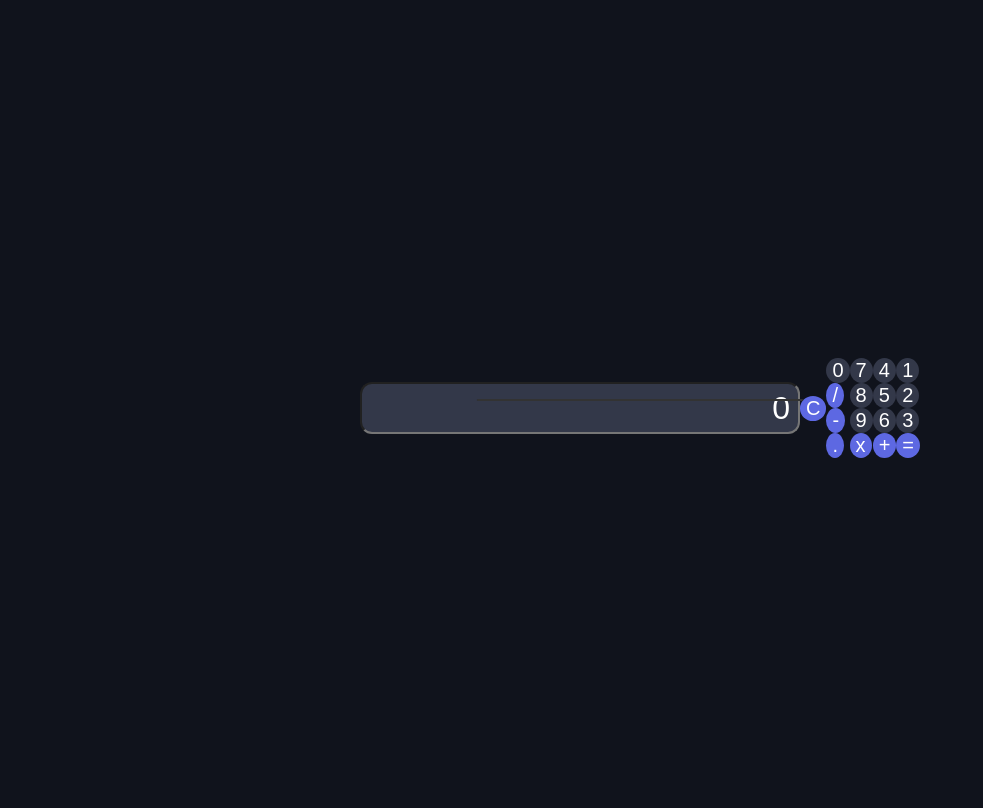
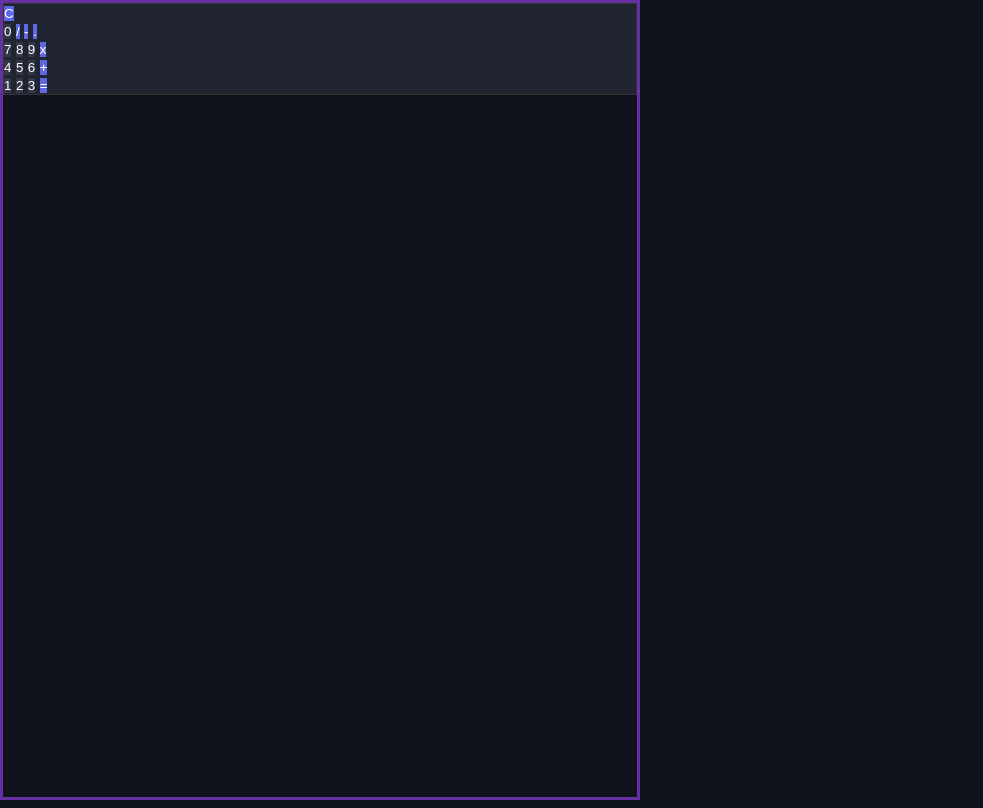
Before and after one commit to GerardoRoman/JSCalculator, a plain HTML site: page index.html in a window 1280 px wide. Shown: the whole page, without its empty margins (0-983 px from the left). Drawn offline with Linux system fonts and the light colour scheme.

Commit message:
clicked buttons display

```diff
--- a/index.html
+++ b/index.html
@@ -11,41 +11,42 @@
 </head>
 
 <body>
-    <div class="calculator"></div>
+    <div class="calculator">
 
-    <input type="text" class="screen" id="screen" placeholder="0">
+        <div type="text" class="screen" id="screen"></div>
 
         <section id="row">
-        <button class="symbol">C</button>
+            <button class="symbol" id="clear">C</button>
         </section>
 
-    <section id="row">
-        <button class="number">0</button>
-        <button class="symbol">/</button>
-        <button class="symbol">-</button>
-        <button class="symbol">.</button>
+        <section id="row 1">
+            <button class="number" id="zero">0</button>
+            <button class="symbol" id="divide">/</button>
+            <button class="symbol" id="minus">-</button>
+            <button class="symbol" id="decimal">.</button>
         </section>
 
-    <section id="row">
-        <button class="number">7</button>
-        <button class="number">8</button>
-        <button class="number">9</button>
-        <button class="symbol">x</button>
+        <section id="row 2">
+            <button class="number" id="seven">7</button>
+            <button class="number" id="eight">8</button>
+            <button class="number" id="nine">9</button>
+            <button class="symbol" id="multiply">x</button>
         </section>
 
-    <section id="row">
-        <button class="number">4</button>
-        <button class="number">5</button>
-        <button class="number">6</button>
-        <button class="symbol">+</button>
+        <section id="row 3">
+            <button class="number" id="four">4</button>
+            <button class="number" id="five">5</button>
+            <button class="number" id="six">6</button>
+            <button class="symbol" id="plus">+</button>
         </section>
 
-    <section id="row">
-        <button class="number">1</button>
-        <button class="number">2</button>
-        <button class="number">3</button>
-        <button class="symbol">=</button>
+        <section id="row 4">
+            <button class="number" id="one">1</button>
+            <button class="number" id="two">2</button>
+            <button class="number" id="three">3</button>
+            <button class="symbol" id="equals">=</button>
         </section>
+    </div>
 
 </body>
 
--- a/main.css
+++ b/main.css
@@ -1,3 +1,9 @@
+* {
+    box-sizing: border-box;
+    margin: 0;
+    padding: 0;
+}
+
 html,
 body {
     font-size: 16px;
@@ -8,8 +14,10 @@ body {
 body {
     background: #10131c;
     display: flex;
-    align-items: center;
-    justify-content: center;
+    flex-direction: column;
+    border: 3px solid #6630A4;
+    width: 50%;
+
 }
 
 button {
@@ -20,42 +28,29 @@ button {
 }
 
 .screen {
-    border-radius: .75rem;
-    font-size: 2rem;
-    height: 2rem;
+
     color: #fff;
     background: #333849;
-    text-align: end;
-    padding: .5rem;
+
 }
 
 .calculator {
     background: #212532;
-    display: grid;
-    grid-template-columns: (4, 2fr);
-    gap: .75rem;
-    width: 325px;
     border: 1px solid #333;
-    border-radius: 1rem;
-    position: fixed;
-    top: 50%;
-    left: 50%;
-    transform: translate(-50%, -50%);
 }
 
 ::placeholder {
     color: #fff;
 }
 
+#row1 {
+    display: flex;
+
+}
+
 .symbol,
 .number {
-    display: flex;
-    align-items: center;
-    justify-content: center;
-    text-align: center;
-    font-size: 1.25rem;
     color: #fff;
-    border-radius: 50%;
 }
 
 .symbol {
--- a/main.js
+++ b/main.js
@@ -1,15 +1,39 @@
 console.log('linked');
 
 const buttons = document.querySelectorAll('button')
+// selects everything from html that has 'button'
 const screen = document.querySelector('#screen')
+// finds element with id of 'screen'
 console.log(buttons)
 
-const fullScreen = [];
+
+const filledDisplay = [];
+// empty array that is going to store what we clicked
 for (let button of buttons) {
     button.addEventListener('click', function (event) {
+        // waiting for a click to happen before registering anything
         console.log(event.target.innerText)
-        let buttonValue = event.target.innerText
-        fullScreen.push(buttonValue);
-        screen.innerText = fullScreen.join("");
+        // whatever button gets clicked, want to see which button
+        let buttonValue = event.target.innerText;
+        // setting content equal to a variable
+        filledDisplay.push(buttonValue);
+        // adding what we clicked to the array
+        screen.innerText = filledDisplay.join("");
+        // taking everything that's been clicked so far, turning it into a string, and showing it in the display box
     })
 }
+
+let equalButton = document.querySelector(`#equals`);
+equalButton.addEventListener('click', function (event) {
+    // make clicking the equals button evaluate teh expression
+    // in the displayScreen and display the solution
+    const answer = eval(screen.innerText)
+    console.log(answer);
+    screen.innerText = answer;
+})
+
+let clearButton = document.querySelector('#clear');
+clearButton.addEventListener('click', function (event) {
+    screen.innerText = ""
+    // add some sort of "remove"
+})
```
Lines whose indentation alone changed are shown as unchanged.
